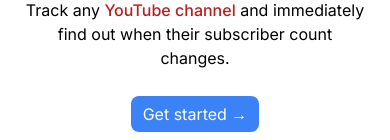
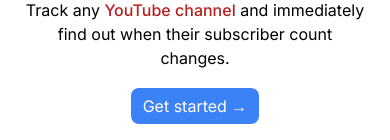
Before and after one commit to StatisticalLabs/website, a Next.js app: page / in a window 390 px wide. Shown: the part 194-334 px from the top of the page. Built offline with nearby package versions, Linux system fonts and the light colour scheme.

Commit message:
more responive spacing

```diff
--- a/components/landing.tsx
+++ b/components/landing.tsx
@@ -111,7 +111,7 @@ const Landing: React.FC = () => {
   return (
     <div className="flex flex-col items-center justify-center">
       <div className="w-full max-w-[90rem] px-6 py-8">
-        <div className="flex flex-col items-center justify-between gap-4 lg:flex-row">
+        <div className="flex flex-col items-center justify-between gap-6 lg:flex-row lg:gap-4">
           <div className="text-center lg:text-left">
             <h1 className="text-5xl font-bold">
               The <span className="font-normal italic underline">best</span>{" "}
@@ -128,7 +128,7 @@ const Landing: React.FC = () => {
               </span>{" "}
               and immediately find out when their subscriber count changes.
             </p>
-            <div className="p-4" />
+            <div className="p-3 lg:p-4" />
             <Link
               href="/docs"
               className="group rounded-lg bg-blue-500 px-3 py-2  text-white transition-all hover:shadow-lg hover:shadow-blue-500/60 dark:text-inherit"
```
